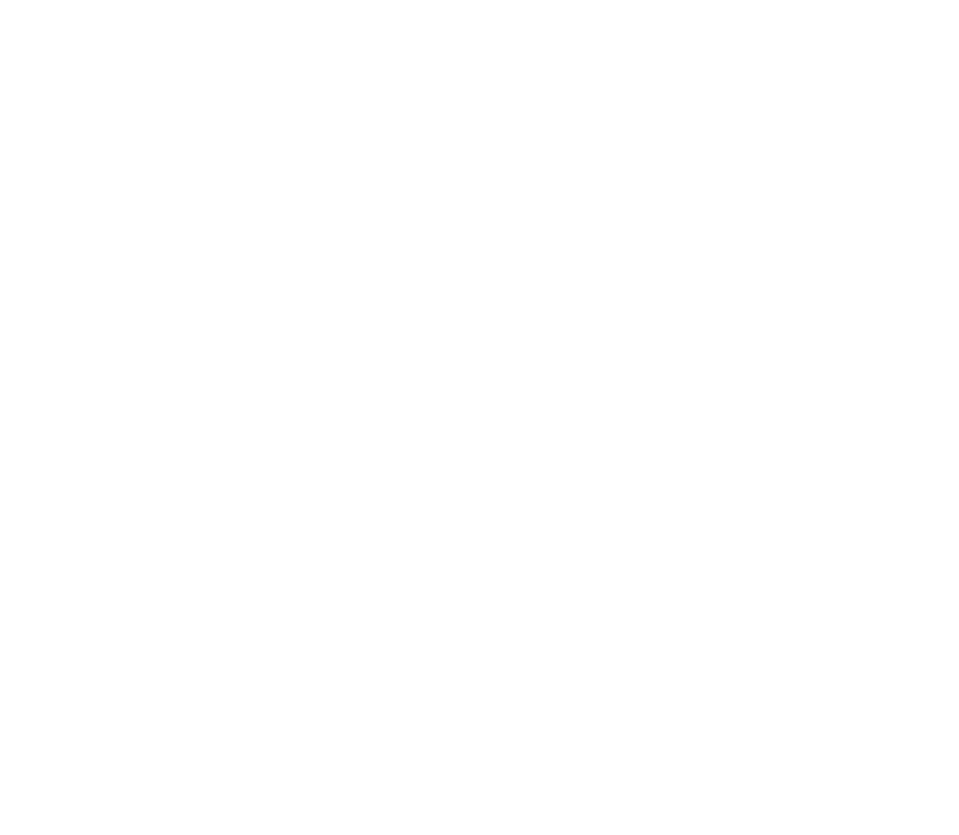
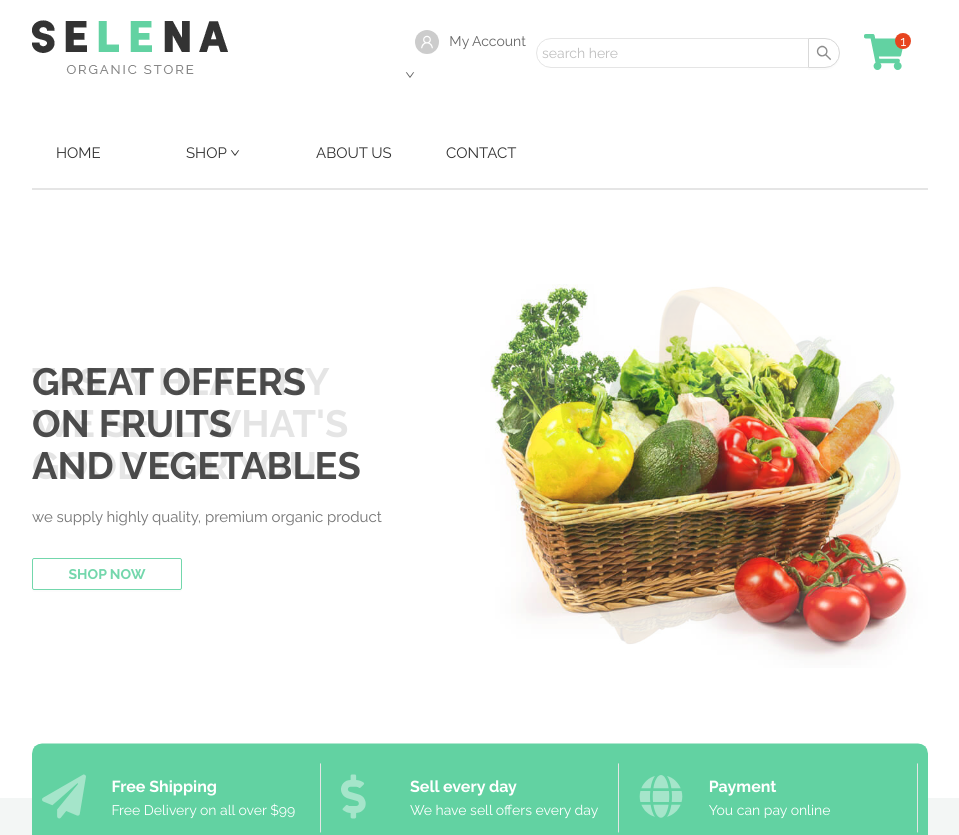
Before and after one commit to SwimmingBunny/SelenaOrganicStore, a React (Create React App) app: page / in a window 1280 px wide. Shown: the top 835 px of the page, without its empty margins (160-1119 px from the left). Before the commit the page ends 800 px from the top, so only its background shows below. Built offline with nearby package versions, Linux system fonts and the light colour scheme; no server answers.

Commit message:
Long router

```diff
--- a/src/App.js
+++ b/src/App.js
@@ -22,8 +22,22 @@
 
 function App() {
   return (
+    <>
       <Switch>
-      <Route path={ROUTE.STORE} >
+        <Route path={ROUTE.HOME}>
+          <Public />
+        </Route>
+        <Route path={ROUTE.ADMIN} exact>
+          <Admin />
+        </Route>
+      </Switch>
+    </>
+  );
+}
+
+function Public(params) {
+  return (
+    <>
       <Header />
       <Switch>
         <Route path={ROUTE.HOME} exact>
@@ -38,7 +52,7 @@
         <Route path={ROUTE.SHOPITEM} exact>
           <ListItem />
         </Route>
-          <Route path={ROUTE.SHOPDETAIL} exact>
+        <Route path={ROUTE.SHOPDETAIL+'/:id'} exact>
           <ProductDetail />
         </Route>
         <Route path={ROUTE.ABOUTUS} exact>
@@ -61,11 +75,7 @@
         </Route>
       </Switch>
       <Footer />
-      </Route>
-      <Route path={ROUTE.ADMIN} exact>
-        <Admin />
-      </Route>
-    </Switch>
+    </>
   );
 }
 
--- a/src/pages/Home/Home.js
+++ b/src/pages/Home/Home.js
@@ -10,6 +10,7 @@
 import BrandArea from "./Home.BrandArea";
 //
 const Home = () => {
+  console.log("sida");
   return (
     <>
       <Slider />
```
Lines whose indentation alone changed are shown as unchanged.
